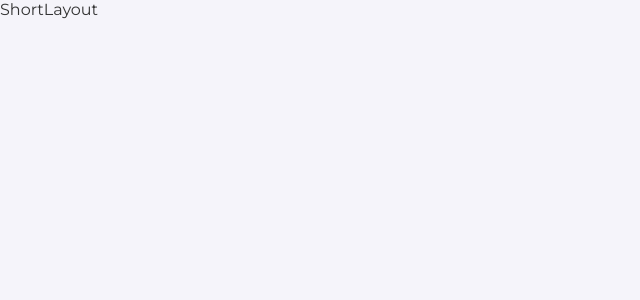
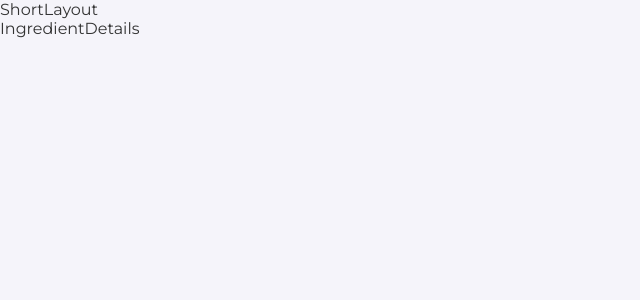
Before and after one commit to popingalov/socialbar, a React (Create React App) app: page /ingredients/myBarShelf in a window 1280 px wide. Shown: the top 300 px of the page, without its empty margins (0-640 px from the left). Built offline with nearby package versions, Linux system fonts and the light colour scheme; data requests are answered from the project's data file.

Commit message:
shortlayout added

```diff
--- a/src/Components/shortLayout/ShortLayout.tsx
+++ b/src/Components/shortLayout/ShortLayout.tsx
@@ -1,5 +1,17 @@
-import React from 'react';
+import { Suspense } from 'react';
+import { Outlet } from 'react-router-dom';
+import { Box } from 'Components/box/Box';
+import { Loader } from '../loader/Loader';
 
 export const ShortLayout = () => {
-  return <div>ShortLayout</div>;
+  return (
+    <>
+      <div>ShortLayout</div>
+      <Box as="main">
+        <Suspense fallback={<Loader />}>
+          <Outlet />
+        </Suspense>
+      </Box>
+    </>
+  );
 };
```
